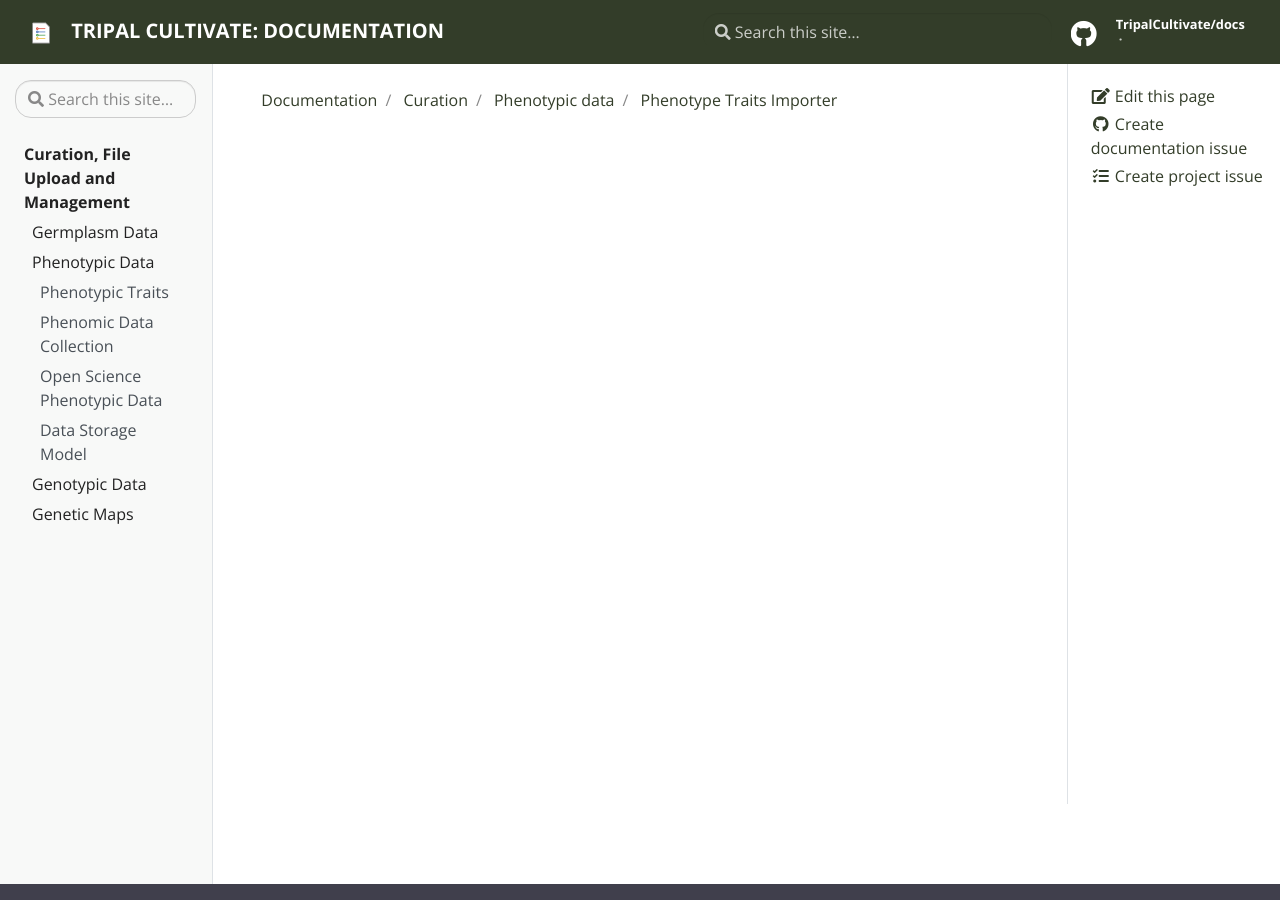
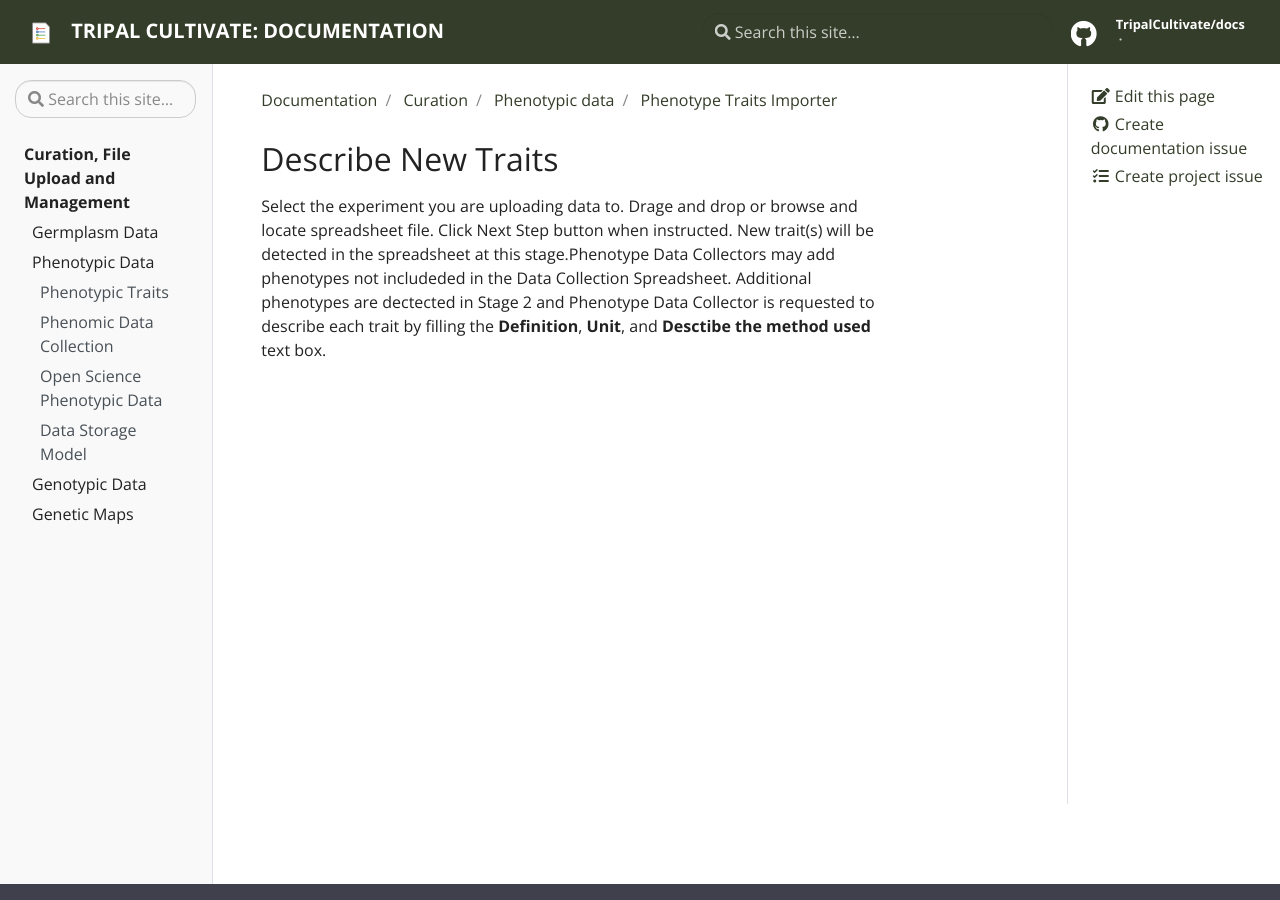
Before and after one commit to TripalCultivate/docs, a Jekyll site: the page built from _docs/curation/phenotypic-data/traits-importer.md, in a window 1280 px wide and 900 px high. Built offline with Jekyll 4.4.1, drawn with Linux system fonts in a browser that asks for light colours.

Commit message:
Update traits-importer.md

```diff
--- a/_docs/curation/phenotypic-data/traits-importer.md
+++ b/_docs/curation/phenotypic-data/traits-importer.md
@@ -5,3 +5,7 @@ tags:
   - importers
 description: This is documentation pertaining to import of phenotypic traits into the Chado database.
 ---
+
+## Describe New Traits
+
+Select the experiment you are uploading data to. Drage and drop or browse and locate spreadsheet file. Click Next Step button when instructed. New trait(s) will be detected in the spreadsheet at this stage.Phenotype Data Collectors may add phenotypes not includeded in the Data Collection Spreadsheet. Additional phenotypes are dectected in Stage 2 and Phenotype Data Collector is requested to describe each trait by filling the **Definition**, **Unit**, and **Desctibe the method used** text box.
```
